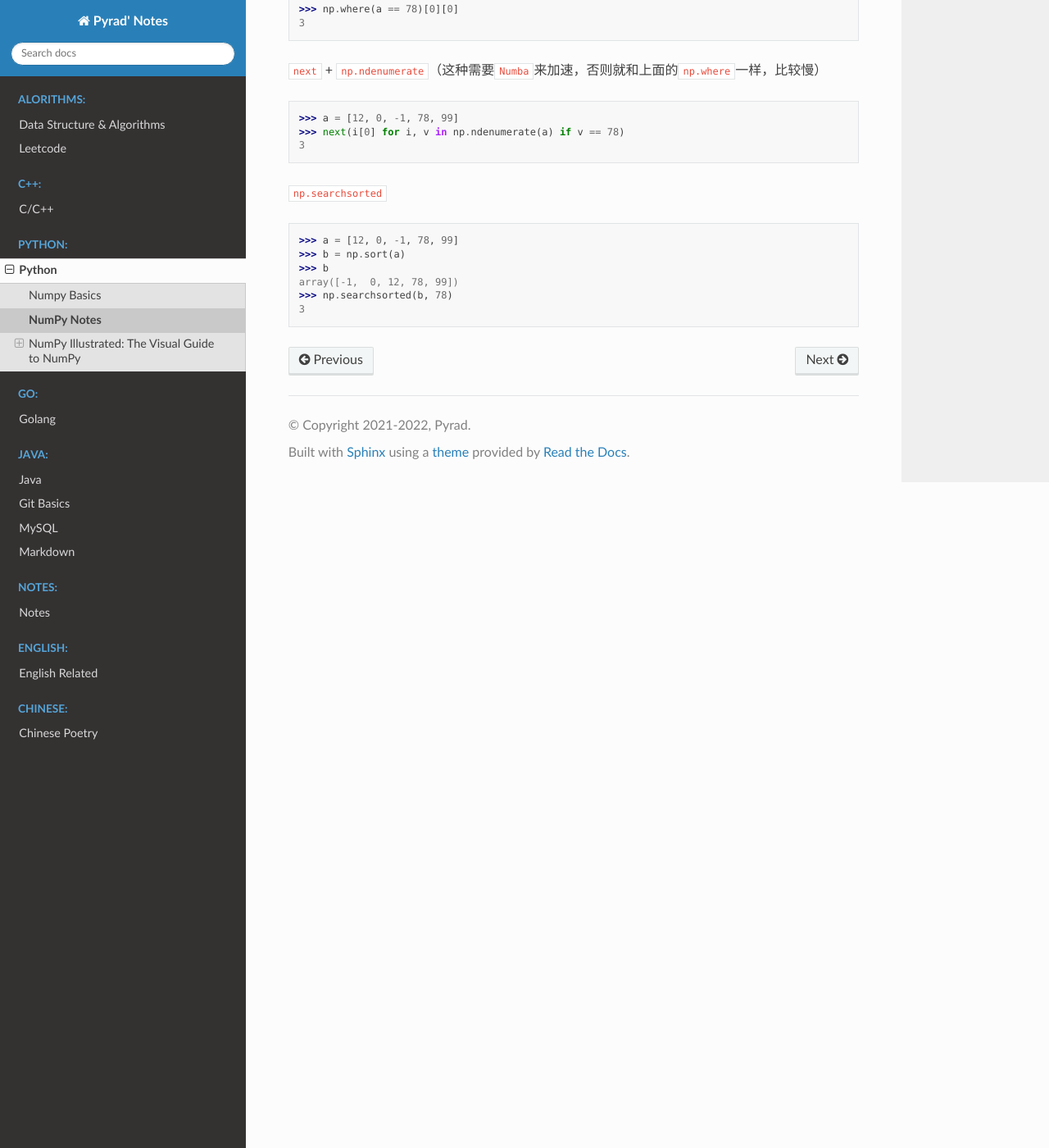
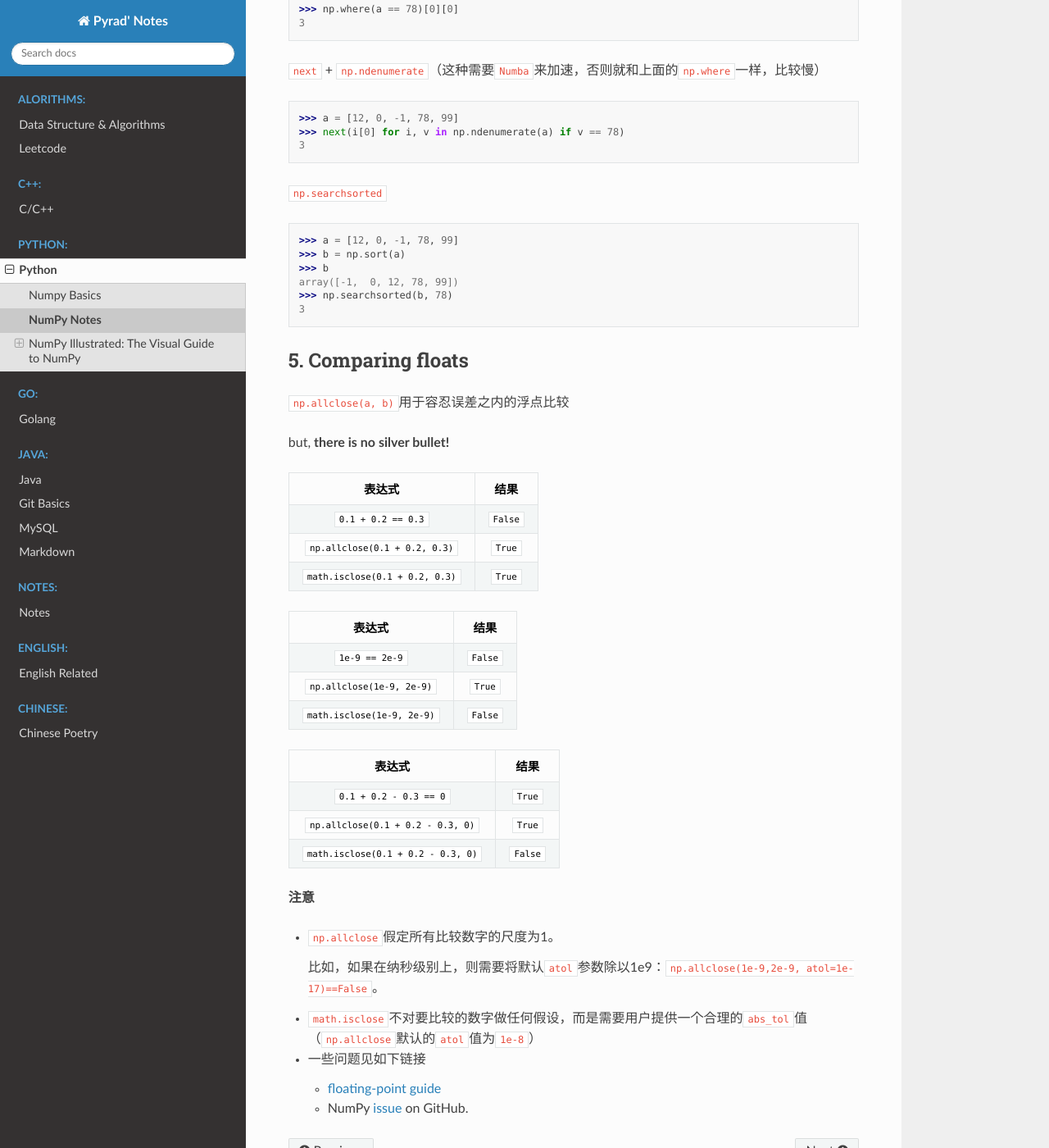
Before and after one commit to Pyrad/pyradnotes, a Sphinx documentation site: the page built from source/Python/NumpyVisualIntro.md, in a window 1280 px wide and 1400 px high, scrolled down 7218 px. Shown: the whole window at 82% size. Built offline with Sphinx 7.4.7 and the Read the Docs theme 2.0.0, drawn with Linux system fonts in a browser that asks for light colours.

Commit message:
Finished chapter 5: comparing floats

````diff
--- a/source/Python/NumpyVisualIntro.md
+++ b/source/Python/NumpyVisualIntro.md
@@ -387,3 +387,44 @@ array([-1,  0, 12, 78, 99])
 >>> np.searchsorted(b, 78)
 3
 ```
+
+
+
+## 5. Comparing floats
+
+`np.allclose(a, b)`用于容忍误差之内的浮点比较
+
+but, **there is no silver bullet!**
+
+|             表达式             |  结果   |
+| :----------------------------: | :-----: |
+|       `0.1 + 0.2 == 0.3`       | `False` |
+| `np.allclose(0.1 + 0.2, 0.3)`  | `True`  |
+| `math.isclose(0.1 + 0.2, 0.3)` | `True`  |
+
+
+
+|           表达式           |  结果   |
+| :------------------------: | :-----: |
+|       `1e-9 == 2e-9`       | `False` |
+| `np.allclose(1e-9, 2e-9)`  | `True`  |
+| `math.isclose(1e-9, 2e-9)` | `False` |
+
+
+
+|               表达式               |  结果   |
+| :--------------------------------: | :-----: |
+|       `0.1 + 0.2 - 0.3 == 0`       | `True`  |
+| `np.allclose(0.1 + 0.2 - 0.3, 0)`  | `True`  |
+| `math.isclose(0.1 + 0.2 - 0.3, 0)` | `False` |
+
+**注意**
+
+- `np.allclose`假定所有比较数字的尺度为1。
+
+  比如，如果在纳秒级别上，则需要将默认`atol`参数除以1e9：`np.allclose(1e-9,2e-9, atol=1e-17)==False`。
+
+- `math.isclose`不对要比较的数字做任何假设，而是需要用户提供一个合理的`abs_tol`值（`np.allclose`默认的`atol`值为`1e-8`）
+- 一些问题见如下链接
+  -  [floating-point guide](https://floating-point-gui.de/errors/comparison/)
+  - NumPy [issue](https://github.com/numpy/numpy/issues/10161) on GitHub.
````
